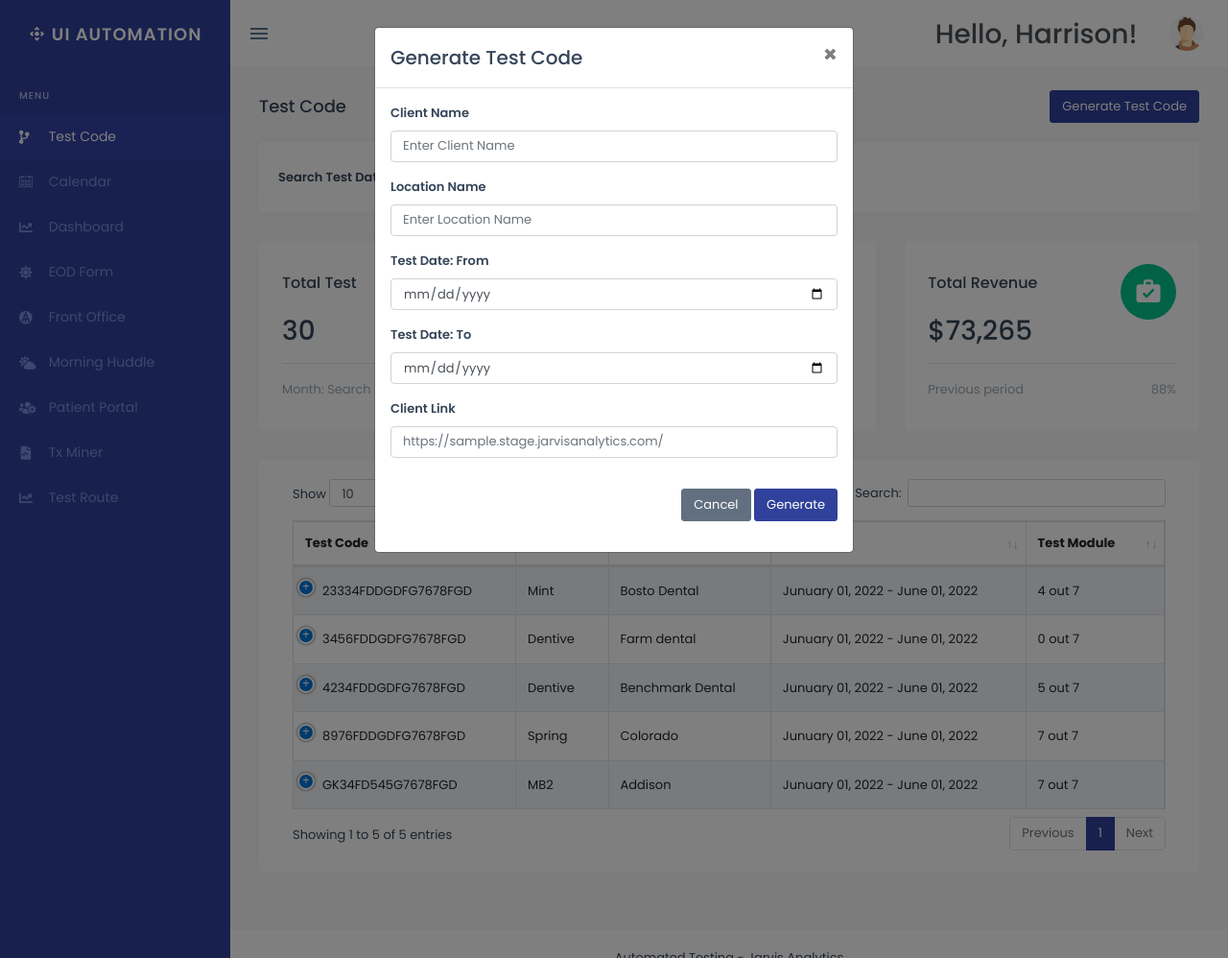
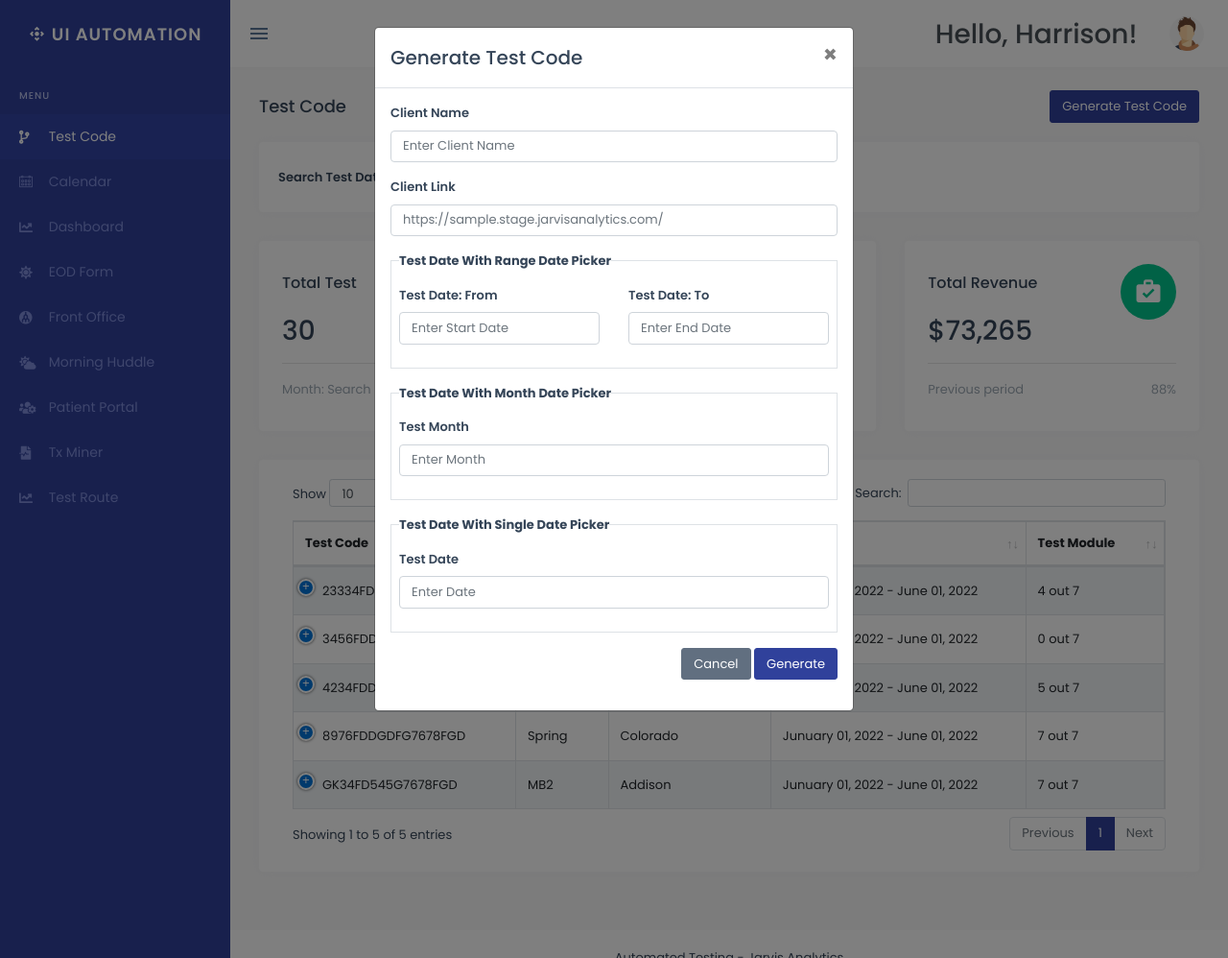
Before and after one commit to Jonbert23/flask_starter_kit, a Flask app: page / in a window 1280 px wide, after a click on "Generate Test Code". Shown: the whole page at 96% size. Run offline with Flask 2, Linux system fonts and the light colour scheme; a user stored in the database is signed in; parts of the project's set-up code (start-up, migrations or seed data) failed here and were passed over; some libraries are stand-ins or nearby versions.

Commit message:
Add Date Forms to test modal

```diff
--- a/project/templates/Testcode_Template/Testcode_Modals/Testcode_modal.html
+++ b/project/templates/Testcode_Template/Testcode_Modals/Testcode_modal.html
@@ -17,22 +17,54 @@
                         <div class="pb-3">
                             <input type="text" class="form-control" required placeholder="Enter Client Name"/>
                         </div>
-                        <label>Location Name</label>
-                        <div class="pb-3">
-                            <input type="text" class="form-control" required placeholder="Enter Location Name"/>
-                        </div>
-                        <label>Test Date: From</label>
-                        <div class="pb-3">
-                            <input type="date" class="form-control" required />
-                        </div>
-                        <label>Test Date: To</label>
-                        <div class="pb-3">
-                            <input type="date" class="form-control" required />
-                        </div>
                         <label>Client Link</label>
                         <div class="pb-3">
                             <input type="text" class="form-control" required placeholder="https://sample.stage.jarvisanalytics.com/"/>
                         </div>
+
+                        <fieldset class="border p-2">
+                            <legend  class="w-auto" style="font-size:13px; font-weight:bold">Test Date With Range Date Picker</legend>
+
+                                <div class="row">
+                                    <div class="col-md-6">
+                                        <label>Test Date: From</label>
+                                        <div class="pb-3">
+                                            <input type="text" placeholder="Enter Start Date" onfocus="(this.type='date')" class="form-control" required />
+                                        </div>
+                                    </div>
+                                    <div class="col-md-6">
+                                        <label>Test Date: To</label>
+                                        <div class="pb-3">
+                                            <input type="text" placeholder="Enter End Date" onfocus="(this.type='date')" class="form-control" required />
+                                        </div>
+                                    </div>
+                                </div>
+                        </fieldset>
+
+                        <fieldset class="border p-2 mt-3">
+                            <legend  class="w-auto" style="font-size:13px; font-weight:bold">Test Date With Month Date Picker</legend>
+                            <label>Test Month</label>
+                            <div class="pb-3">
+                                <input type="text" placeholder="Enter Month" onfocus="(this.type='month')" class="form-control" required />
+                            </div>
+
+                        </fieldset>
+
+                        <fieldset class="border p-2 mt-3">
+                            <legend  class="w-auto" style="font-size:13px; font-weight:bold">Test Date With Single Date Picker</legend>
+                            <label>Test Date</label>
+                            <div class="pb-3">
+                                <input type="text" placeholder="Enter Date" onfocus="(this.type='date')" class="form-control" required />
+                            </div>
+                        </fieldset>
+
+
+
+
+
+
+
+
                     </div>
 
                     <div class="form-group m-b-0 float-right">
```
Also changed, not shown: project/Controller/Test_Route/Test.py (+0 -8 lines).
